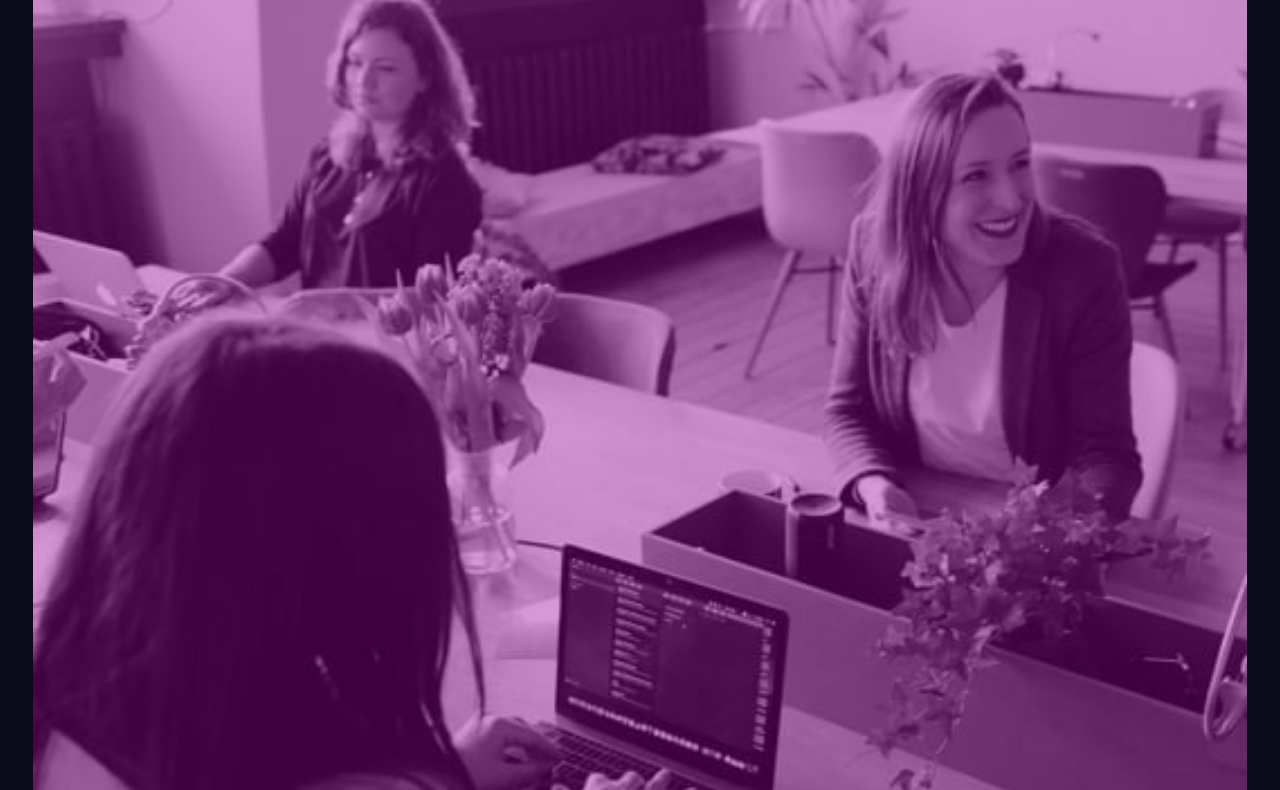
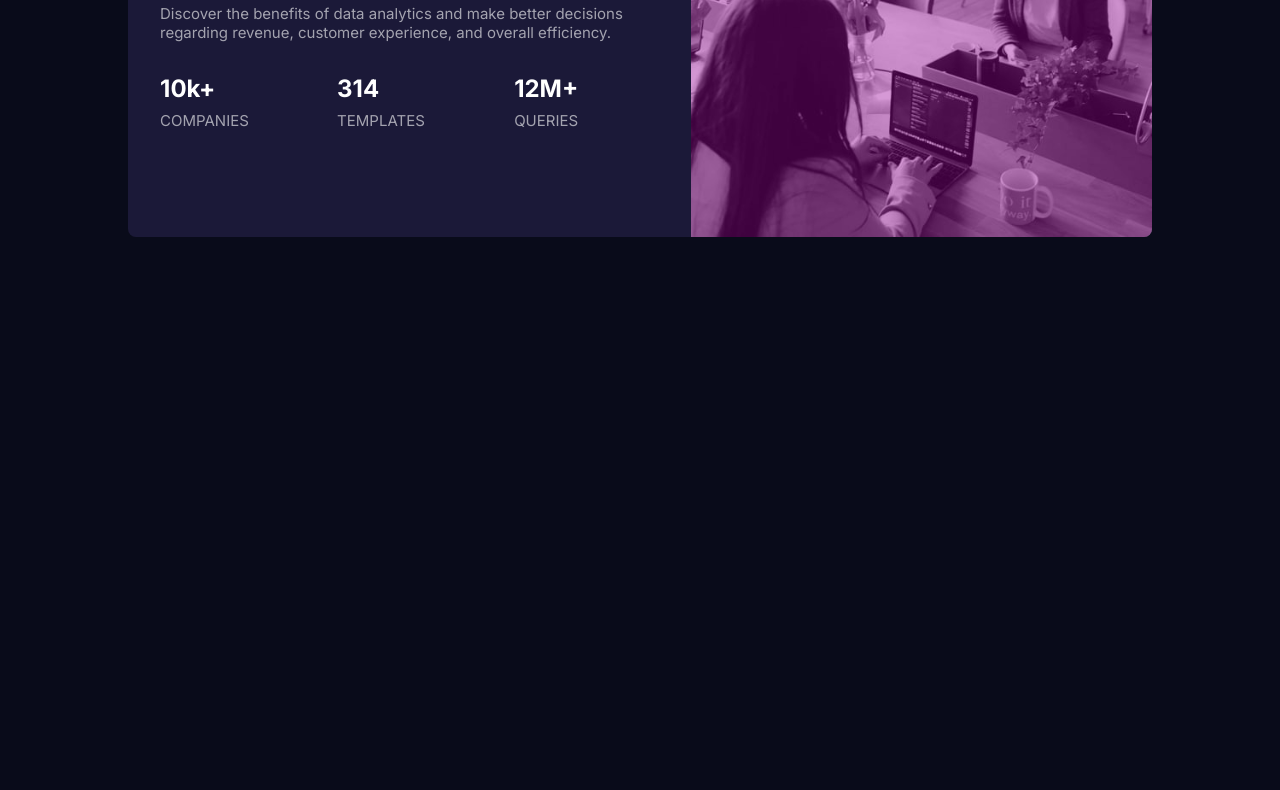
Before and after one commit to zerozuckerx/stats-preview-card, a plain HTML site: page index.html in a window 1280 px wide. Shown: the part 272-1062 px from the top of the page. After the commit the page ends 896 px from the top, so only its background shows below. Drawn offline with Linux system fonts and the light colour scheme.

Commit message:
desktop version v1

```diff
--- a/css/styles.css
+++ b/css/styles.css
@@ -6,6 +6,7 @@
 
 body {
   background-color: var(--clr-bg-main);
+  margin: 0;
   min-height: calc(100vh - 2rem);
 }
 
@@ -25,19 +26,15 @@ span {
 
 p {
   color: hsla(0, 0%, 100%, 0.6);
-  margin:0;
-  padding-inline: 1rem;
+  margin: 0;
 }
 
 img {
-  border-top-left-radius: inherit;
-  border-top-right-radius: inherit;
   display: block;
   width: 100%;
 }
 
 .outer {
-  border-radius: inherit;
   position: relative;
   height: 100%;
   width: 100%;
@@ -45,8 +42,6 @@ img {
 
 .overlay {
   background: hsl(300, 100%, 30%);
-  border-top-left-radius: inherit;
-  border-top-right-radius: inherit;
   display: block;
   position: absolute;
   opacity: 0.4;
@@ -60,8 +55,9 @@ img {
   border-radius: 0.5rem;
   color: white;
   font-family: 'Inter', sans-serif;
+  font-size: 15px;
   margin: 20% 2%;
-  font-size: 15px;
+  overflow: hidden;
   text-align: center;
 }
 
@@ -69,13 +65,29 @@ img {
   padding: 2rem;
 }
 
-/* .attribution {
-  font-size: 12px;
-  font-family: 'Outfit',sans-serif;
-  text-align: center;
+@media only screen and (min-width: 480px) {
+  .outer {
+    float: right;
+    width: 45%;
+  }
+
+  .content {
+  }
+
+  .card {
+    text-align: left;
+    margin: 10%;
+  }
+
+  .stats {
+    display: flex;
+    align-items: center;
+    flex-direction: row;
+    justify-content: center;
+  }
+
+  .col-4 {
+    width: 33.33%;
+  }
+
 }
-
-.attribution a {
-  color: turquoise;
-  text-decoration: none;
-} */
--- a/index.html
+++ b/index.html
@@ -27,10 +27,11 @@
 
       <p>Discover the benefits of data analytics and make better decisions regarding revenue, customer
       experience, and overall efficiency.</p>
-
-      <div class="col-4"> <h2> 10k+ </h2> <p> COMPANIES </p></div>
-      <div class="col-4"> <h2> 314 </h2> <p> TEMPLATES </p></div>
-      <div class="col-4"> <h2> 12M+ </h2> <p> QUERIES </p></div>
+      <div class="stats">
+        <div class="col-4"> <h2> 10k+ </h2> <p> COMPANIES </p></div>
+        <div class="col-4"> <h2> 314 </h2> <p> TEMPLATES </p></div>
+        <div class="col-4"> <h2> 12M+ </h2> <p> QUERIES </p></div>
+      </div>
     </div>
   </main>
   <!-- <footer class="attribution">
```
